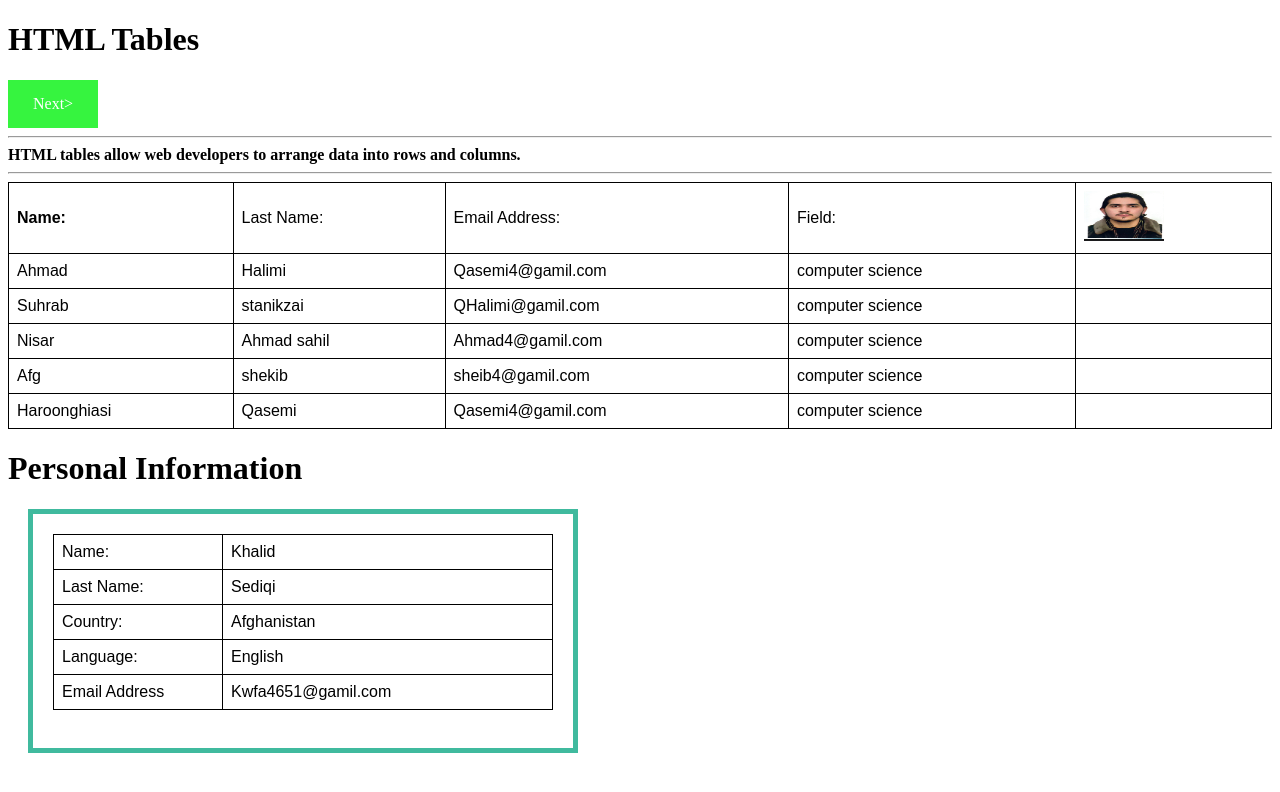
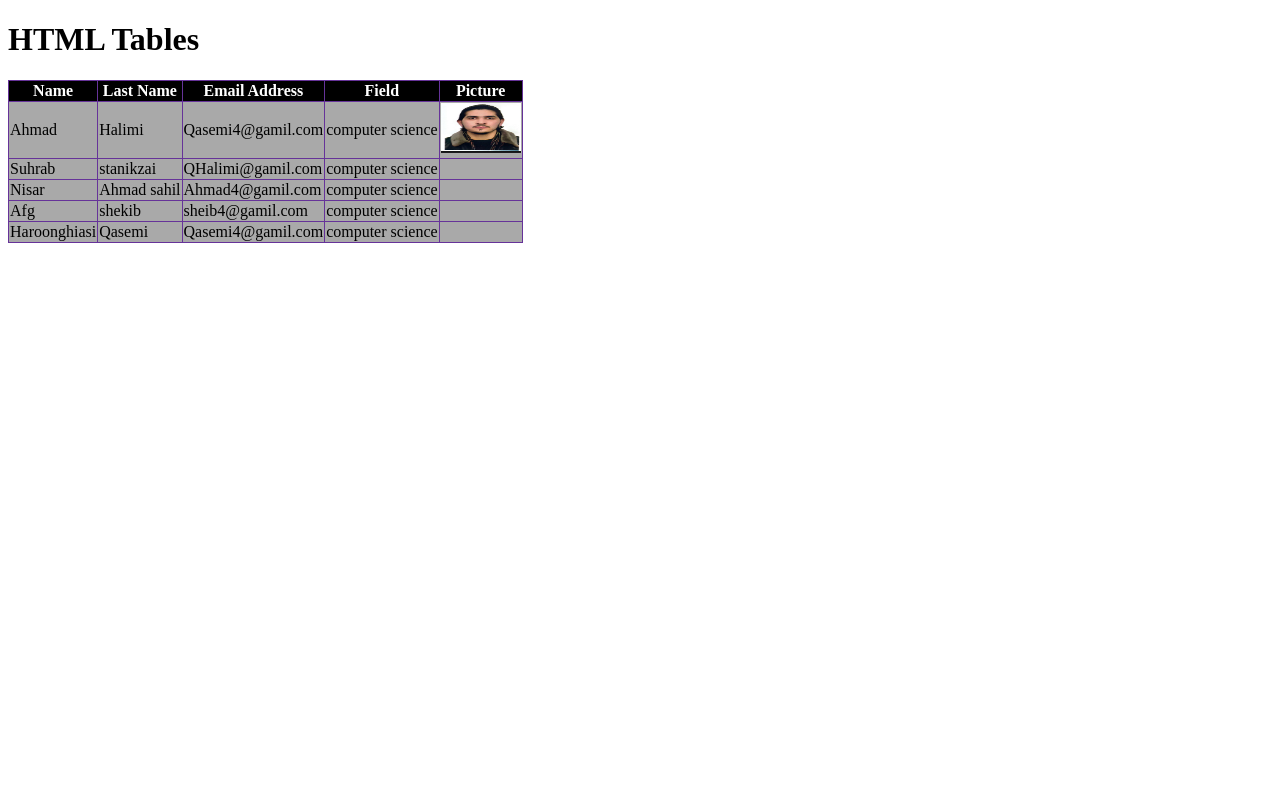
Before and after one commit to kwafa4651/first_repo, a plain HTML site: page HTML-table/Table.html in a window 1280 px wide. Drawn offline with Linux system fonts and the light colour scheme.

Commit message:
make tables

```diff
--- a/HTML-table/Table.html
+++ b/HTML-table/Table.html
@@ -1,75 +1,53 @@
 <!DOCTYPE html>
 <html lang="en">
+
 <head>
   <meta charset="UTF-8">
   <meta name="viewport" content="width=device-width, initial-scale=1.0">
   <title>HTML Tables</title>
   <link rel="icon" type="images/x-icon" href="images/favicon">
   <style>
-a:link, a:visited {
-  background-color: #36f43f;
-  color: white;
-  padding: 15px 25px;
-  text-align: center;
-  text-decoration: none;
-  display: inline-block;
+    table, th, td {
+      border: 1px solid gray;
+      border-collapse: collapse;
+      /* border-radius: 10px; */
+      border-color: rebeccapurple;
     }
 
-a:hover, a:active {
-  background-color: rgb(90, 206, 133);
+    th{
+      background-color: black;
+      color: white;
+    }
+    td{
+      background-color: darkgray;
     }
 
-
-table {
-  font-family: arial, sans-serif;
-  border-collapse: collapse;
-  width: 100%;
-}
-
-td, th {
-  border: 1px solid black;
-  text-align: left;
-  padding: 8px;
-}
-
-tr:nth-child(even) {
-  background-color: white;
-}
-
-div{
-  width: 500px;
-border: 5px solid hsl(166, 49%, 49%);
-padding: 20px;;
-margin: 20px;
-
+    .tabelHeaderStyle {
+      text-align: center;
     }
   </style>
-<link rel="icon"type="images/x-icon" href="../Images/data.jpg">
+  <link rel="icon" type="images/x-icon" href="../Images/data.jpg">
 </head>
-<body style="background-image: url(../Images/website\ background1.jpgjpg);"100%100%>
+
 <h1>HTML Tables</h1>
-<a href="#p4">Next&gt;</a>
-<hr><b>
-HTML tables allow web developers to arrange data into rows and columns.
-</b>
-<hr>
 
-<table>
-<th>
-  <dt>Name:</dt>
-<td>Last Name:
-</td>
-<td>Email Address:</td>
-<td>Field:</td>
-<td><img src="../Images/khalid.jpg" width="80px" height="50px" alt="photo of Khalid">
-</td>
-</th>
+
+<table >
+  <tr>
+    <th class="tabelHeaderStyle">Name</th>
+    <th class="tabelHeaderStyle">Last Name</th>
+    <th class="tabelHeaderStyle">Email Address</th>
+    <th class="tabelHeaderStyle">Field</th>
+    <th class="tabelHeaderStyle">Picture</th>
+  </tr>
+
+
   <tr>
     <td>Ahmad</td>
     <td>Halimi</td>
     <td>Qasemi4@gamil.com</td>
     <td>computer science</td>
-<td></td>
+    <td><img src="../Images/khalid.jpg" width="80px" height="50px" alt="photo of Khalid">
   </tr>
   <tr>
     <td>Suhrab</td>
@@ -92,40 +70,16 @@ HTML tables allow web developers to arrange data into rows and columns.
     <td>computer science</td>
     <td></td>
   </tr>
-<tr><td>Haroonghiasi</td>
+  <tr>
+    <td>Haroonghiasi</td>
     <td>Qasemi</td>
     <td>Qasemi4@gamil.com</td>
     <td>computer science</td>
     <td></td>
   </tr>
 </table>
-<h1>Personal Information</h1>
-<div>
-<table>
-  <tr>
-    <td style= "width: 10%;">Name:</td>
-    <td style="width: 20%;">Khalid</td>
-  </tr>
-    <td style="width: 10%;">Last Name:</td>
-    <td style="width: 20%;">Sediqi</td>
-  </tr>
-  <tr>
-    <td style="width: 10%;">Country:</td>
-    <td style="width: 20%;">Afghanistan</td>
-  </tr>
-  <tr>
-    <td style="width: 10%;">Language:</td>
-    <td style="width: 20%;">English</td>
-  </tr>
-  <tr>
-    <td style="width: 10%;">Email Address</td>
-    <td style="width: 20%;">Kwfa4651@gamil.com</td>
-  </tr>
-  <tr>
-</div>
 
-</table>
-<h3 id="p4"></h3>
 
 </body>
+
 </html>
--- a/css/css2/css4.css
+++ b/css/css2/css4.css
@@ -1,20 +1,44 @@
-i{
+table{
+    border: 1px solid greenyellow;
+    background-color: black;
     color: white;
 }
-
-cite{
-    border: 2px solid white;
-}
-
-
-p{
+tr{
+    border: 1px solid greenyellow;
+    background-color: black;
     color: white;
 }
-a{
-    background:color #295093;
+th{
+    border: 1px solid greenyellow;
+    background-color: black;
     color: white;
-padding: 10px 15px;
-text-align: center;
-text-decoration: none;
-display:inline-block
 }
+body{
+    background-color: hsl(71, 25%, 51%);
+}
+td{
+
+    border: 1px solid greenyellow;
+    background-color: black;
+    color: white;
+}
+table, th, td {
+    border: 1px solid rgb(24, 193, 184);
+    border-collapse: collapse: 10px;
+  }
+ .city {
+    border: 1px solid rgb(24, 193, 184);
+    border-collapse:collapse 10px;
+  }
+  .outset{
+    border: 1px dashed darkgoldenrod;
+    border: outset;
+  }
+  .inset{
+    border-style:dashed;
+    border-color: #0ed665;
+  }
+  .solid{
+    border: 1px solid hwb(0 8% 25%);
+    border-radius: 10px;
+  }
```
Also changed, not shown: HTML-table/Table2.html (added, +141 -0 lines). Lines whose indentation alone changed are shown as unchanged.
